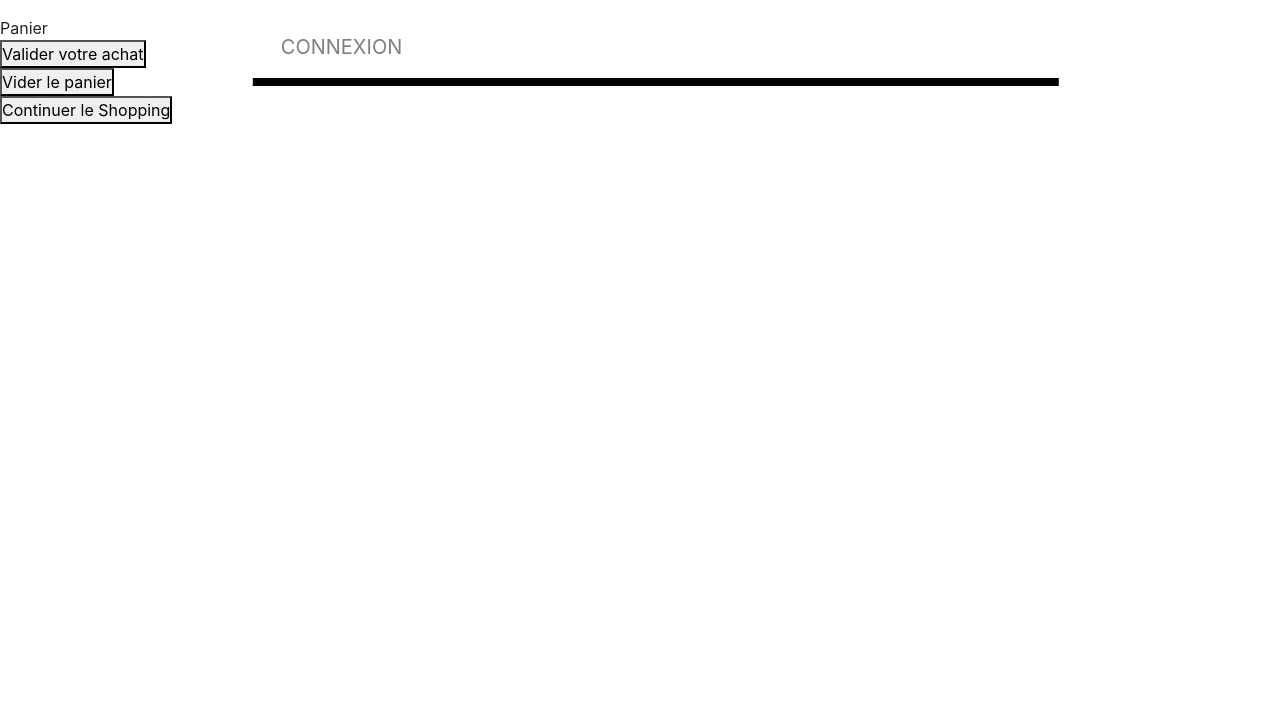
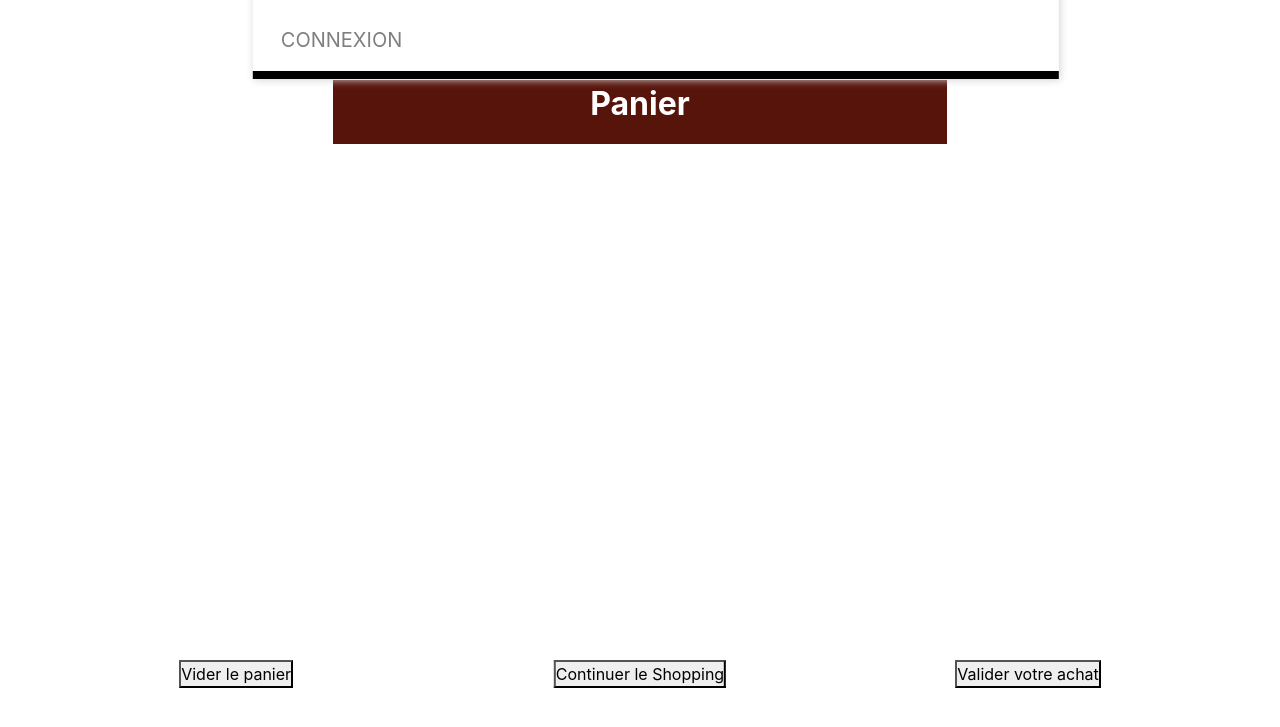
Before and after one commit to NezFeeLitNoeud/D2D, a PHP site: page /pages/panier.php in a window 1280 px wide. Shown: the top 727 px of the page. Run offline with PHP 8.4, Linux system fonts and the light colour scheme.

Commit message:
Modifications

```diff
--- a/includes/navbar.php
+++ b/includes/navbar.php
@@ -1,5 +1,6 @@
 <!-- Bootstrap connection -->
 <link rel="stylesheet" href="https://stackpath.bootstrapcdn.com/bootstrap/4.1.1/css/bootstrap.min.css" integrity="sha384-WskhaSGFgHYWDcbwN70/dfYBj47jz9qbsMId/iRN3ewGhXQFZCSftd1LZCfmhktB" crossorigin="anonymous">
+
 
 <nav class="navbar navbar-light navbar-expand-md bg-faded justify-content-center" id="navigation">
 	<div class="navbar-collapse" id="collapsingNavbar3">
--- a/index.css
+++ b/index.css
@@ -35,10 +35,14 @@ html, body {
 	margin-bottom: 5px;
 }
 
+
 #navbar {
-	margin-top: 2%;
+	margin-top: 1%;
 	width: 63%;
 	border-bottom: 8px black solid;
+/*	border-left: 2px solid grey;
+	border-right: 1px lightgrey solid;*/
+	box-shadow: 1px 1px 8px lightgrey;
 	position: fixed;
 	z-index: 1;
 	background-color: white;
@@ -416,6 +420,7 @@ h1{
 }
 
 .col-4 {
+	padding: 0px;
 	border-right:1px black solid;
 }
 
@@ -424,5 +429,78 @@ h1{
 }
 
 .list-group {
-	margin-top: 110px;
+	width: 268px;
 }
+
+.tab-pane {
+	margin-top: 5%;
+	border: 3px red solid;
+	text-align: center;
+}
+
+#supprimer {
+	margin-top: 30%;
+}
+
+
+/*------------------------------------------------*/
+/*-------------------- PANIER --------------------*/
+/*------------------------------------------------*/
+
+#shopping-cart {
+
+    height: 80%;
+    width: 80%;
+    margin-top: 5%;
+    margin-left: 10%;
+    /border: 2px red solid;/
+    font-size: 150%;
+    position: relative;
+}
+
+.txt-heading {
+
+    background-color: #57140b;
+    color: white;
+    margin-left: 20%;
+    width: 60%;
+    height: 10%;
+    position: absolute;
+    font-size: 200%;
+    font-weight: bold;
+    text-align: center;
+    /border: 2px green solid;/
+
+}
+
+.cart_footer_link {
+
+    text-align: right;
+    bottom: 5%;
+    left: 5%;
+    position: absolute;
+    /border: 2px solid blue;/
+
+}
+
+.cart_footer_link2 {
+
+    text-align: right;
+    bottom: 5%;
+    left: 50%;
+    transform: translateX(-50%);
+    position: absolute;
+    /border: 2px solid blue;/
+
+}
+
+
+.valider {
+
+    text-align: right;
+    bottom: 5%;
+    right: 5%;
+    position: absolute;
+    /border: 2px purple solid;/
+
+}
```
Also changed, not shown: pages/profil.php (+16 -4 lines), products_pictures/bebop_pro.png, products_pictures/dji-phantom.jpg, products_pictures/dji-spark.jpg, products_pictures/iflight-racer.jpg, products_pictures/yuneec-h520.jpg.
